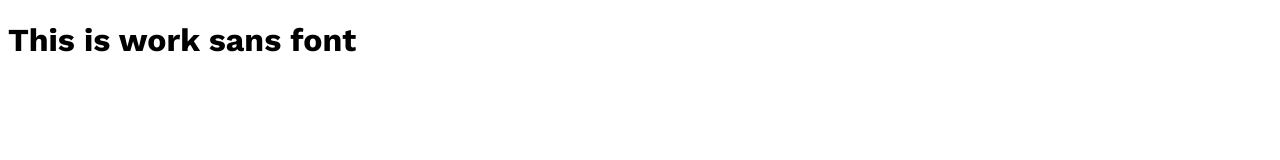
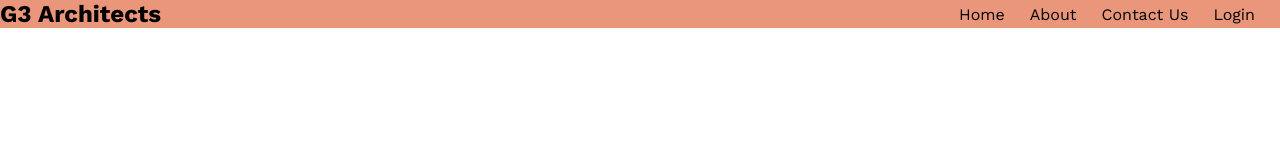
Before and after one commit to forhad1518/G3-Architects-website, a plain HTML site: page index.html in a window 1280 px wide. Drawn offline with nearby package versions, Linux system fonts and the light colour scheme.

Commit message:
nav bar create

```diff
--- a/index.html
+++ b/index.html
@@ -7,8 +7,16 @@
     <link rel="stylesheet" href="style/style.css">
 </head>
 <body class="work-sans">
-    <Header>
-        <h1>This is work sans font</h1>
+    <Header class="header-bg">
+        <nav class="nav-bar display-flex">
+            <h1>G3 Architects</h1>
+            <ul class="display-flex">
+                <li class="list-items"><a href="" class="list-name">Home</a></li>
+                <li class="list-items"><a href="" class="list-name">About</a></li>
+                <li class="list-items"><a href="" class="list-name">Contact Us</a></li>
+                <li class="list-items"><a href="" class="list-name">Login</a></li>
+            </ul>
+        </nav>
     </Header>
     <main>
 
--- a/style/style.css
+++ b/style/style.css
@@ -6,3 +6,31 @@
     font-weight: 400px;
     font-style: normal;
   }
+
+/* Full Website Style */
+*{
+    margin: 0;
+    padding: 0;
+}
+  /* Shared Style */
+.display-flex{
+    display: flex;
+}
+/* Header Style */
+.header-bg{
+    background-color: darksalmon;
+}
+/* nav-bar style */
+.nav-bar{
+    justify-content: space-between;
+    align-items: center;
+}
+.list-items{
+    list-style: none;
+    margin-right: 25px;
+    color: black;
+}
+.list-name{
+    text-decoration: none;
+    color: black;
+}
```
